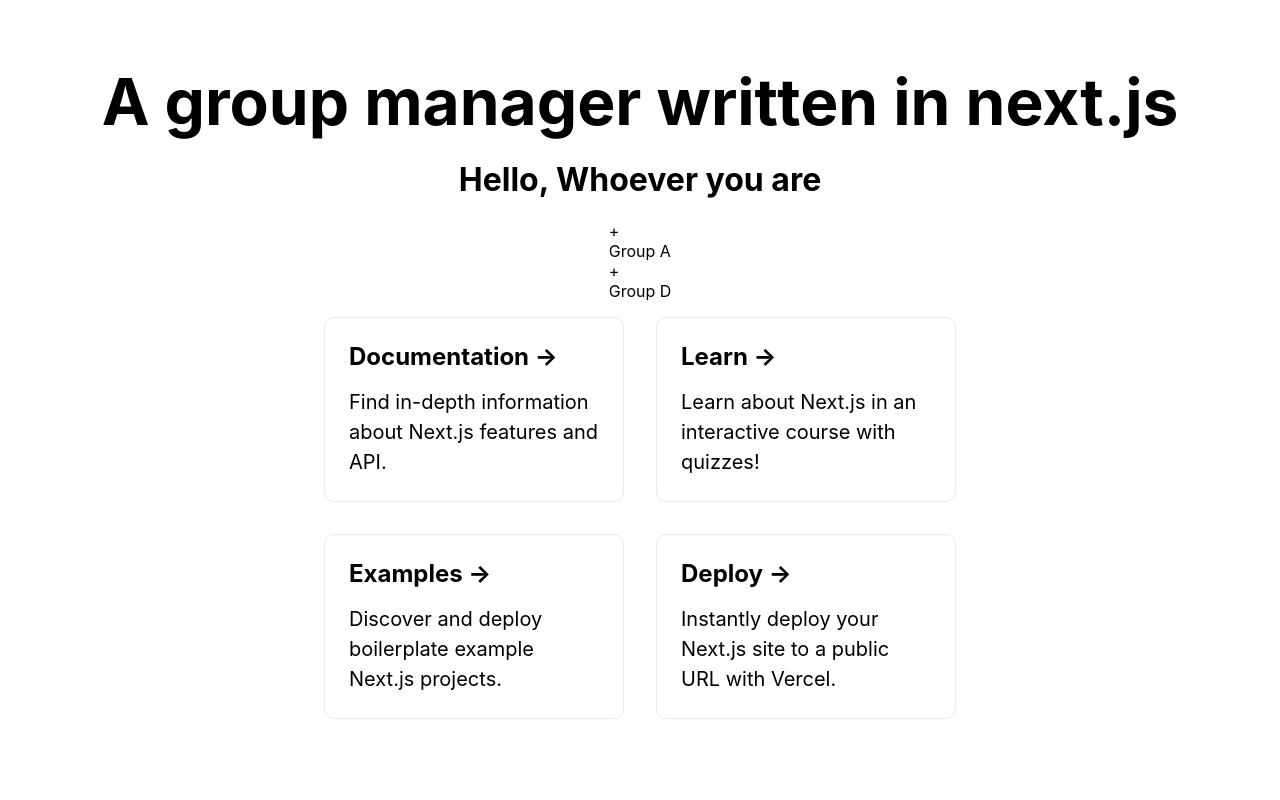
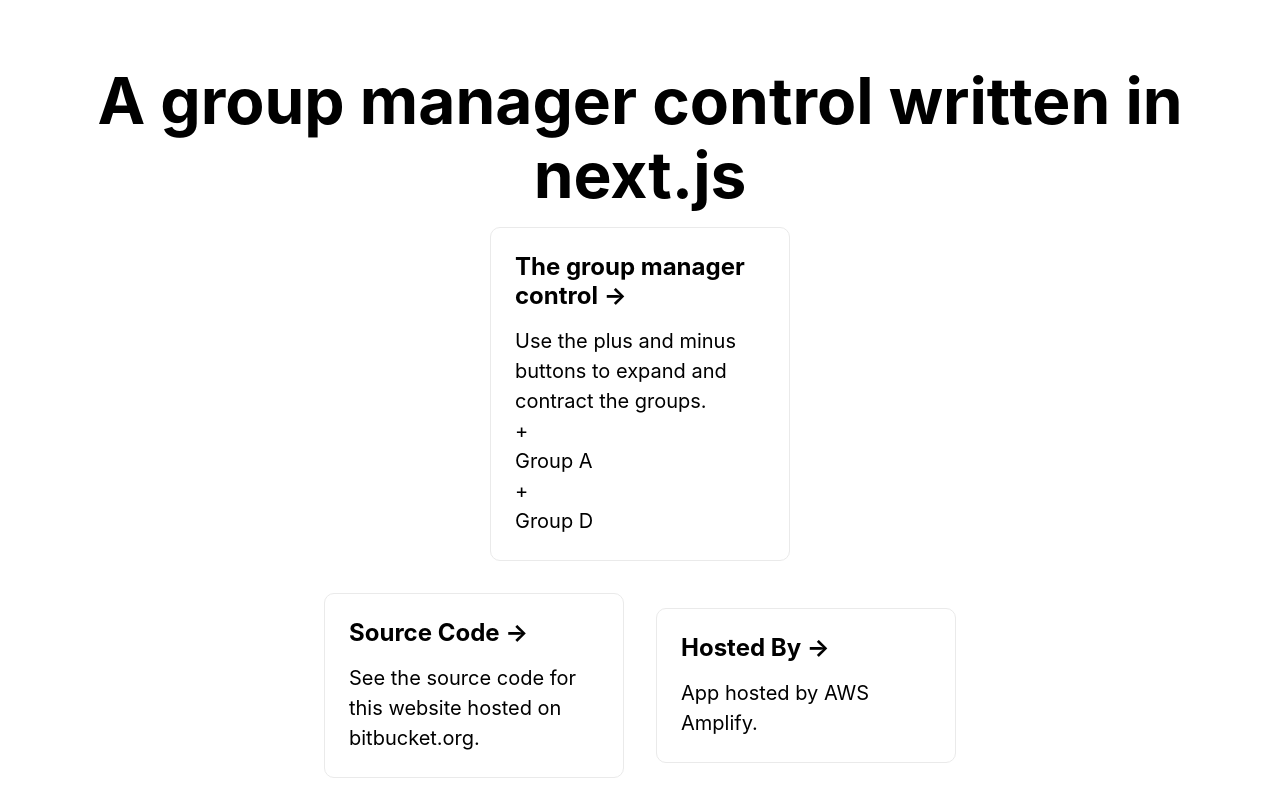
Before and after one commit to pauljames34/group-manager, a Next.js app: page / in a window 1280 px wide. Shown: the top 800 px of the page. Built offline with nearby package versions, Linux system fonts and the light colour scheme.

Commit message:
Reformat it a bit

```diff
--- a/pages/index.tsx
+++ b/pages/index.tsx
@@ -23,13 +23,32 @@ const Home: NextPage = () => {
 
       <main className={styles.main}>
         <h1 className={styles.title}>
-          A group manager written in next.js
+          A group manager control written in next.js
         </h1>
-        <Welcome firstName={'Whoever'} lastName={'you are'}></Welcome>
 
-        <RecursiveTree listMeta={mockGroupsTreeList} onSelectCallback={onSelect}/>
 
-        <div className={styles.grid}>
+        <div className={styles.card}>
+            <h2>The group manager control &rarr;</h2>
+            <p>Use the plus and minus buttons to expand and contract the groups.</p>
+            <p>
+            <RecursiveTree listMeta={mockGroupsTreeList} onSelectCallback={onSelect}/>
+            </p>
+          </div>
+
+          <div className={styles.grid}>
+
+          <a href="https://github.com/pauljames34/group-manager" className={styles.card}>
+            <h2>Source Code &rarr;</h2>
+            <p>See the source code for this website hosted on bitbucket.org.</p>
+          </a>
+
+
+          <a href="https://aws.amazon.com/amplify/" className={styles.card}>
+            <h2>Hosted By &rarr;</h2>
+            <p>App hosted by AWS Amplify.</p>
+          </a>
+
+
           <a href="https://nextjs.org/docs" className={styles.card}>
             <h2>Documentation &rarr;</h2>
             <p>Find in-depth information about Next.js features and API.</p>
```
